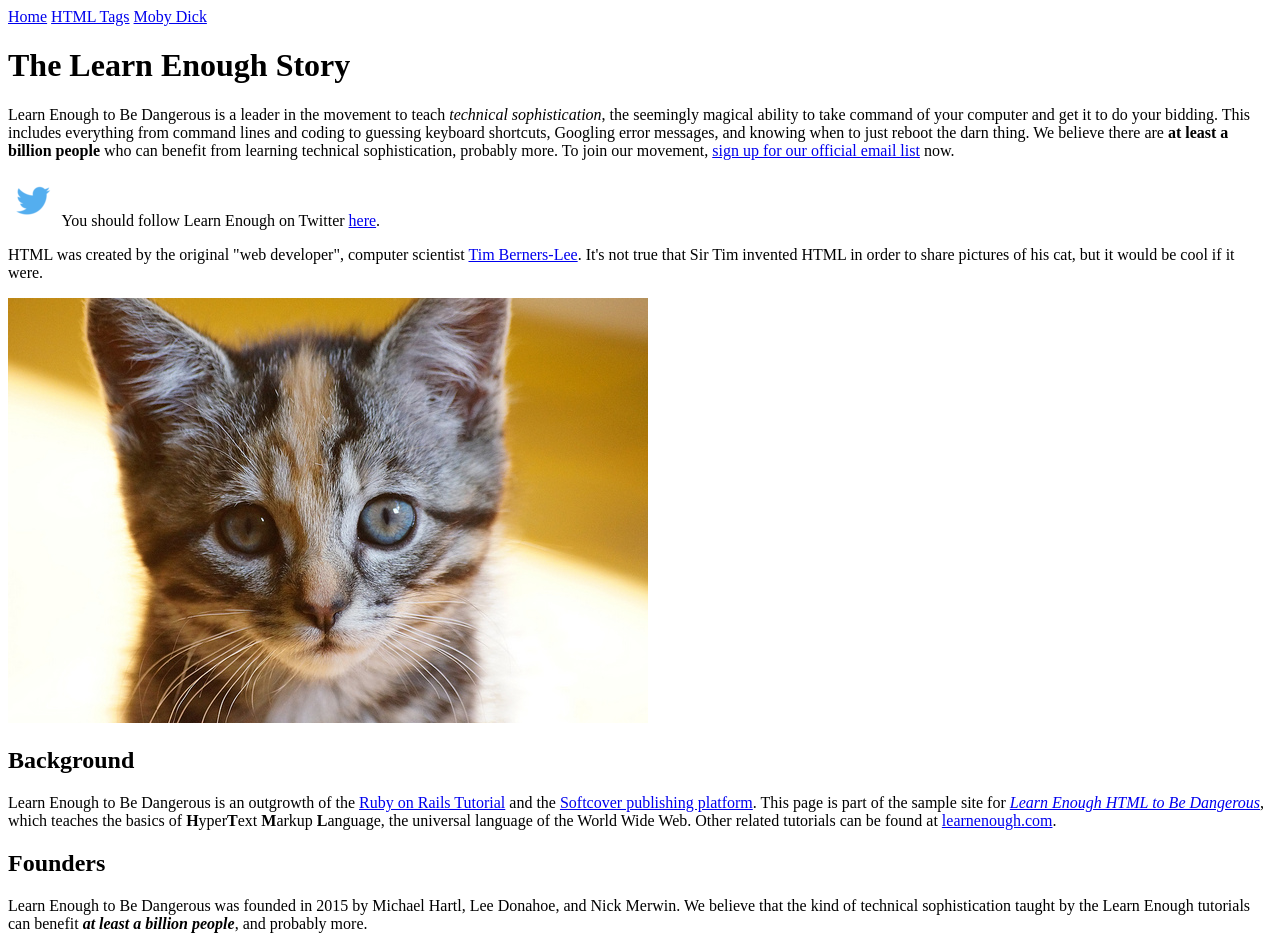
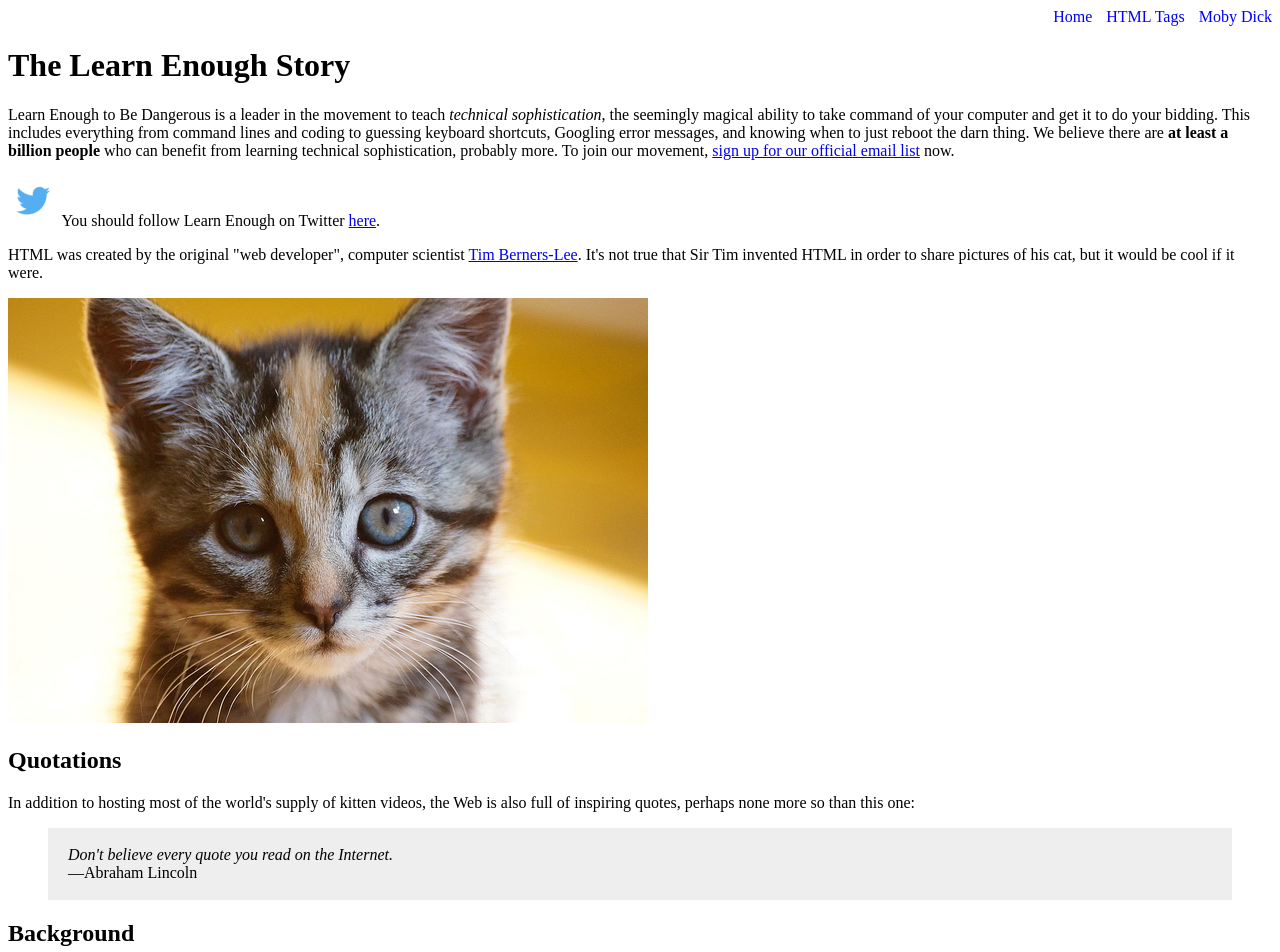
Before and after one commit to vlucenco/enough-html, a plain HTML site: page index.html in a window 1280 px wide. Shown: the top 952 px of the page. Drawn offline with Linux system fonts and the light colour scheme.

Commit message:
Finish the sample website

```diff
--- a/index.html
+++ b/index.html
@@ -5,10 +5,13 @@
     <meta charset="utf-8">
   </head>
   <body>
-    <div>
-      <a href="index.html">Home</a>
-      <a href="tags.html">HTML Tags</a>
-      <a href="moby_dick.html">Moby Dick</a>
+    <div style="text-align: right;">
+      <a href="index.html" style="text-decoration: inherit; color: blue;">
+        Home</a>
+      <a href="tags.html" style="margin: 0 0 0 10px; text-decoration: inherit; color: blue;">
+        HTML Tags</a>
+      <a href="moby_dick.html" style="margin: 0 0 0 10px; text-decoration: inherit; color: blue;">
+        Moby Dick</a>
     </div>
 
     <h1>The Learn Enough Story</h1>
@@ -43,6 +46,21 @@
         <a href="https://www.flickr.com/photos/deborah_s_perspective/14144861329">
           <img src="images/kitten.jpg" alt="An adorable kitten">
         </a>
+
+        <h2>Quotations</h2>
+
+        <p>
+          In addition to hosting most of the world's supply of kitten videos, the
+          Web is also full of inspiring quotes, perhaps none more so than this one:
+        </p>
+
+        <blockquote style="padding: 2px 20px; background: #eee;">
+          <p>
+            <em>Don't believe every quote you read on the Internet.</em>
+            <br>
+            —Abraham Lincoln
+          </p>
+        </blockquote>
 
     <h2>Background</h2>
 
```
Also changed, not shown: moby_dick.html (+16 -10 lines), tags.html (+7 -4 lines).
